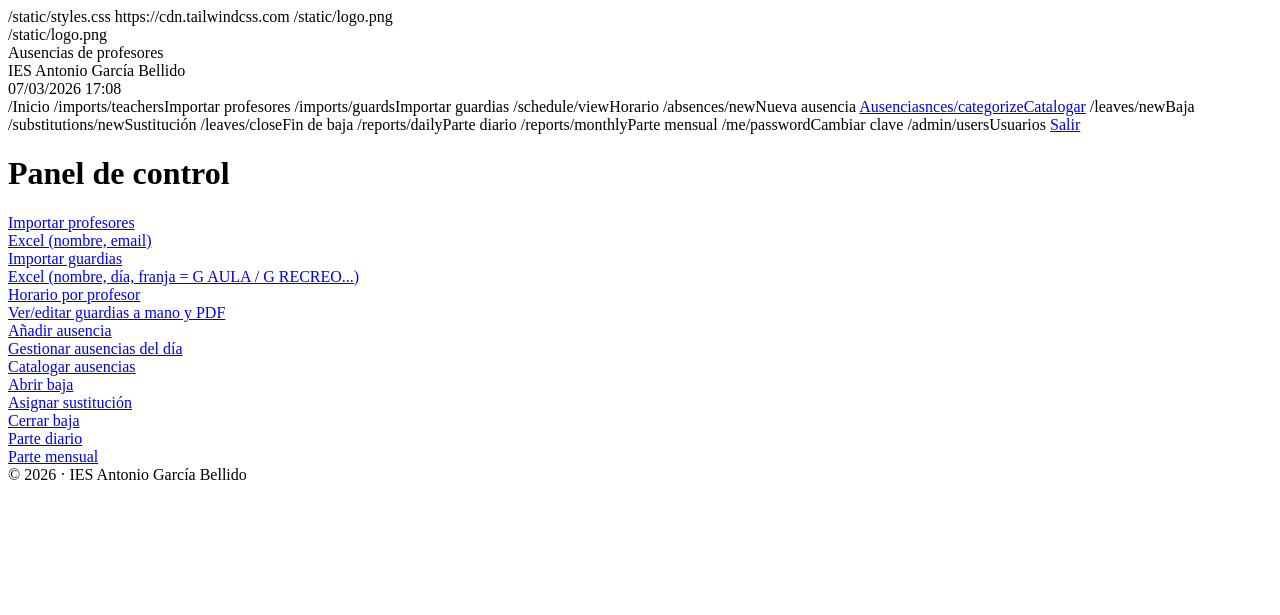
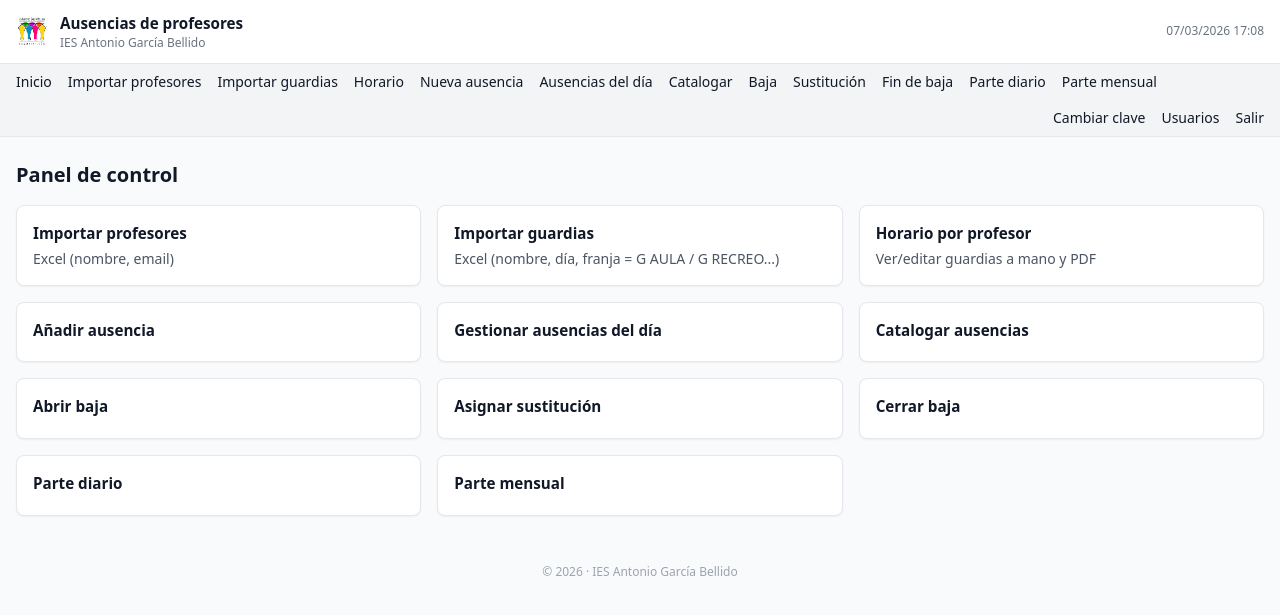
Before and after one commit to pablo-1974/AGB-ausencias, a FastAPI app: page / in a window 1280 px wide. Shown: the top 615 px of the page. Run offline with FastAPI, Linux system fonts and the light colour scheme; the visitor is signed in with stand-in values (Sample User, id 1); some libraries are stand-ins or nearby versions.

Commit message:
Update base.html

```diff
--- a/templates/base.html
+++ b/templates/base.html
@@ -1,12 +1,12 @@
 <!doctype html>
 <html lang="es">
 <head>
-  /static/styles.css
+  <link rel="stylesheet" href="/static/styles.css">
   <meta charset="utf-8">
   <title>{{ title or app_name }}</title>
   <meta name="viewport" content="width=device-width, initial-scale=1" />
-  https://cdn.tailwindcss.com
-  {{ logo_path }}
+  <script src="https://cdn.tailwindcss.com"></script>
+  <link rel="icon" href="{{ logo_path }}">
   <style>
     .card { @apply bg-white rounded-lg shadow p-4; }
     .btn-primary { @apply bg-purple-600 text-white px-4 py-2 rounded hover:bg-purple-700; }
@@ -28,40 +28,39 @@
   <!-- Header -->
   <header class="bg-white border-b">
     <div class="max-w-7xl mx-auto px-4 py-3 flex items-center gap-3">
-      {{ logo_path }}
+      <img src="{{ logo_path }}" alt="logo" class="h-8 w-8">
       <div>
         <div class="font-semibold">{{ app_name }}</div>
         <div class="text-xs text-gray-500">{{ institution_name }}</div>
       </div>
-      <div class="ml-auto text-xs text-gray-500">
-        {{ now.strftime('%d/%m/%Y %H:%M') if now else '' }}
-      </div>
+      <div class="ml-auto text-xs text-gray-500">{{ now.strftime('%d/%m/%Y %H:%M') if now else '' }}</div>
     </div>
   </header>
   {% endif %}
 
-  {# ---------------- NAV SOLO SI HAY SESIÓN ---------------- #}
-  {% if request.session and request.session.get('uid') %}
+  {# -------- NAV: solo si se permite y hay sesión -------- #}
+  {% if show_nav and request.session and request.session.get('uid') %}
   <nav class="bg-gray-100 border-b">
     <div class="max-w-7xl mx-auto px-4 py-2 flex gap-4 text-sm flex-wrap">
-      /Inicio</a>
-      /imports/teachersImportar profesores</a>
-      /imports/guardsImportar guardias</a>
-      /schedule/viewHorario</a>
-      /absences/newNueva ausencia</a>
-      <a class="link" href="/absences/manage">Ausenciasnces/categorizeCatalogar</a>
-      /leaves/newBaja</a>
-      /substitutions/newSustitución</a>
-      /leaves/closeFin de baja</a>
-      /reports/dailyParte diario</a>
-      /reports/monthlyParte mensual</a>
-      /me/passwordCambiar clave</a>
-      /admin/usersUsuarios</a>
+      <a class="link" href="/">Inicio</a>
+      <a class="link" href="/imports/teachers">Importar profesores</a>
+      <a class="link" href="/imports/guards">Importar guardias</a>
+      <a class="link" href="/schedule/view">Horario</a>
+      <a class="link" href="/absences/new">Nueva ausencia</a>
+      <a class="link" href="/absences/manage">Ausencias del día</a>
+      <a class="link" href="/absences/categorize">Catalogar</a>
+      <a class="link" href="/leaves/new">Baja</a>
+      <a class="link" href="/substitutions/new">Sustitución</a>
+      <a class="link" href="/leaves/close">Fin de baja</a>
+      <a class="link" href="/reports/daily">Parte diario</a>
+      <a class="link" href="/reports/monthly">Parte mensual</a>
+      <a class="link ml-auto" href="/me/password">Cambiar clave</a>
+      <a class="link" href="/admin/users">Usuarios</a>
       <a class="link" href="/logout">Salir</a>
     </div>
   </nav>
   {% endif %}
-  {# --------------------------------------------------------- #}
+  {# ------------------------------------------------------ #}
 
   <!-- Main -->
   <main class="{% if hide_chrome %}min-h-[70vh]{% else %}max-w-7xl mx-auto px-4 py-6{% endif %}">
```
